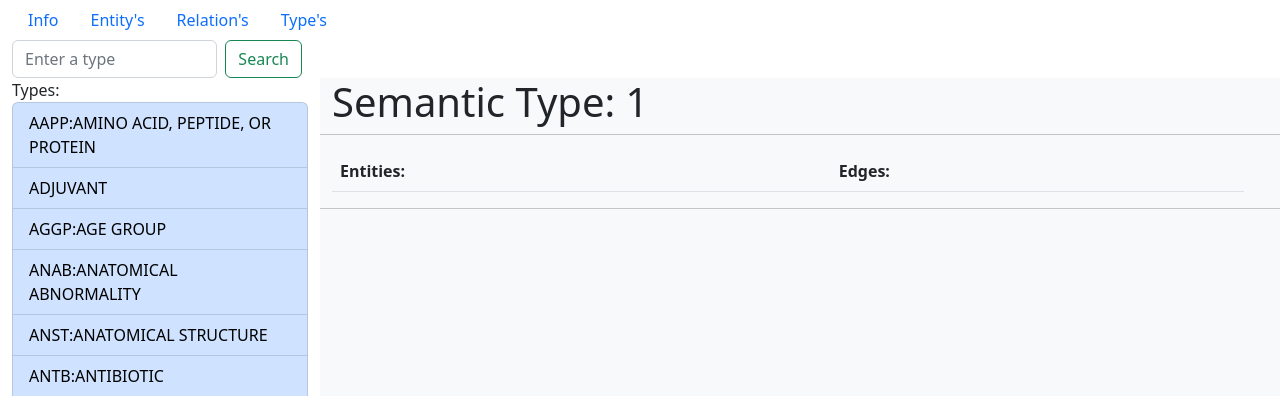
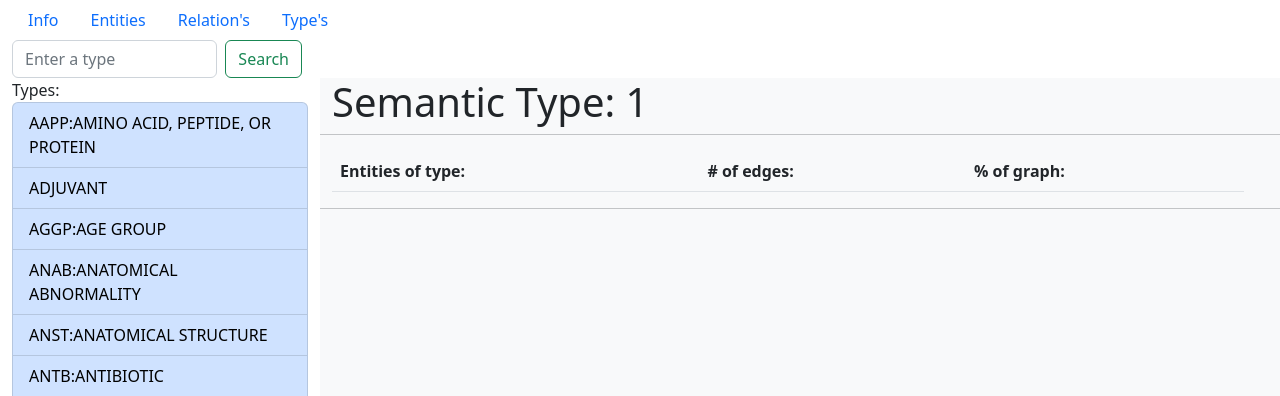
Before and after one commit to 0MNIP0TENT/ResearchGraph, a Django app: page /Types/1/ in a window 1280 px wide. Shown: the part 56-452 px from the top of the page. Run offline with Django 3.2, Linux system fonts and the light colour scheme; data comes from the database, SQL or seed files in the repository; lists and menus that the app fills with data are empty; parts of the project's set-up code (start-up, migrations or seed data) failed here and were passed over.

Commit message:
add percents to type table

```diff
--- a/Types/templates/display_types.html
+++ b/Types/templates/display_types.html
@@ -34,8 +34,9 @@
      <table class="table table-hover">
       <thead>
         <tr>
-        <th>Entities:</th>
-        <th>Edges:</th>
+        <th>Entities of type:</th>
+        <th># of edges:</th>
+        <th>% of graph:</th>
         </tr>
       </thead>
       <tbody>
@@ -43,6 +44,7 @@
         <tr>
           <td><a href="{% url 'Entitys:display' ent.0 %}" style="text-decoration:none;">{{ ent.0 }}</a></td>
           <td>{{ ent.1 }}</td>
+          <td>{{ ent.2 }}</td>
       {% endfor %}
       </tbody>
     </table>
--- a/Types/views.py
+++ b/Types/views.py
@@ -23,7 +23,8 @@
         if s_type != None:
             entitys_with_type = sorted(entitys_with_type)
             edges = [len(G.in_edges(ent,default=0)) + len(G.out_edges(ent,default=0)) for ent in entitys_with_type]
-            entitys_with_type = list(zip(entitys_with_type,edges))
+            percents = [round(edge/len(G.edges)*100,2) for edge in edges]
+            entitys_with_type = list(zip(entitys_with_type,edges,percents))
 
             context['entitys_with_type'] = entitys_with_type
             context['edges'] = [len(G.in_edges(ent,default=0)) + len(G.out_edges(ent,default=0)) for ent in entitys_with_type]
--- a/templates/_base.html
+++ b/templates/_base.html
@@ -54,7 +54,7 @@
     <a class="nav-link" href="{% url 'DisplayGraph:display'%}">Info</a>
   </li>
   <li class="nav-item">
-    <a class="nav-link" href="{% url 'Entitys:display'%}">Entity's</a>
+    <a class="nav-link" href="{% url 'Entitys:display'%}">Entities</a>
   </li>
   <li class="nav-item">
     <a class="nav-link" href="{% url 'Relations:display'%}">Relation's</a>
```
